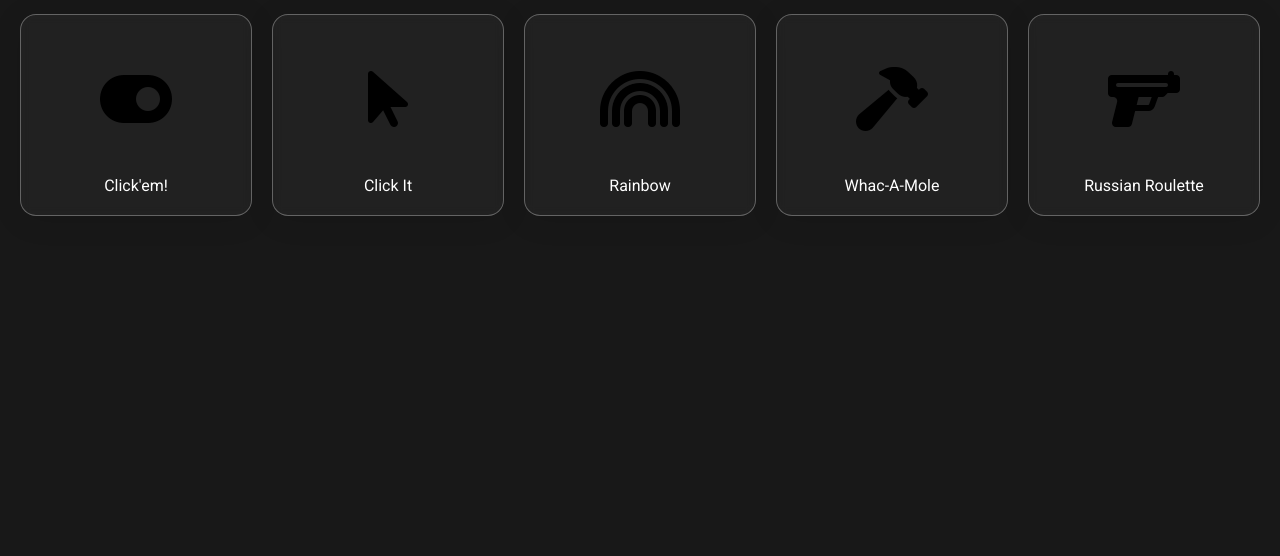
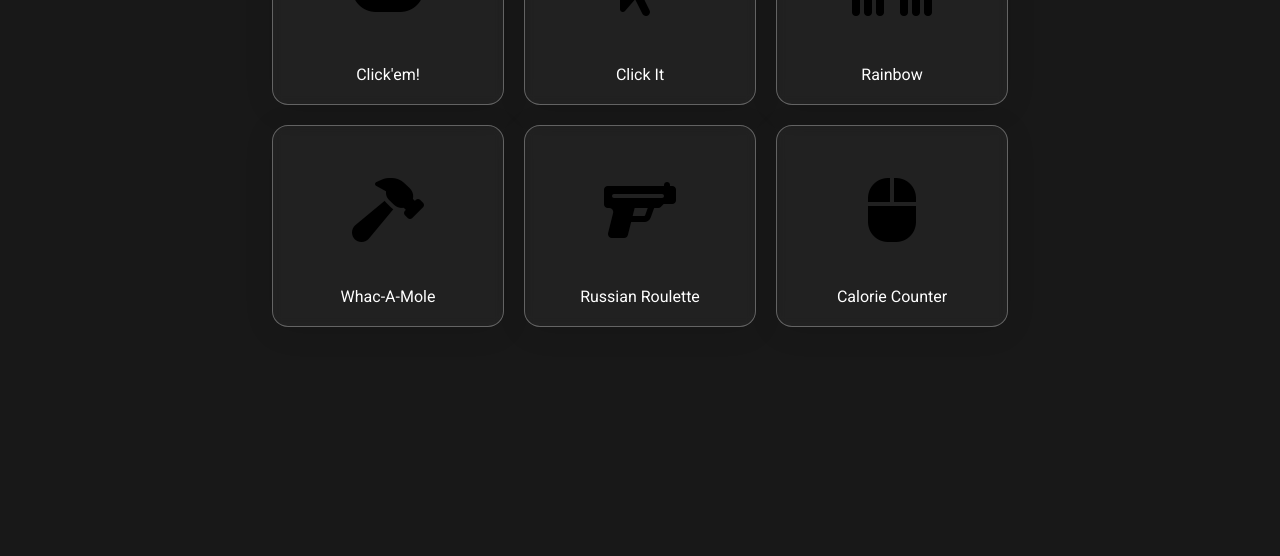
Before and after one commit to NewGuitarWhoDis/Useless-Games, a plain HTML site: page index.html in a window 1280 px wide. Shown: the part 244-800 px from the top of the page. Drawn offline with Linux system fonts and the light colour scheme.

Commit message:
Calorie Counter

```diff
--- /dev/null
+++ b/caleries-Button/src/css/styles.css
@@ -0,0 +1,56 @@
+/* imports */
+@import url("https://fonts.googleapis.com/css?family=Roboto:300,400,500,700,900&display=swap");
+
+body {
+    font-family: "Roboto", sans-serif;
+    display: flex;
+    justify-content: center;
+    flex-direction: column;
+    align-items: center;
+    height: 100vh;
+    background-color: rgb(24, 24, 24);
+    overflow: hidden;
+    gap: 30px;
+    -webkit-touch-callout: none; /* iOS Safari */
+    -webkit-user-select: none; /* Safari */
+    -khtml-user-select: none; /* Konqueror HTML */
+    -moz-user-select: none; /* Old versions of Firefox */
+    -ms-user-select: none; /* Internet Explorer/Edge */
+    user-select: none; /* Non-prefixed version, currently
+                            supported by Chrome, Edge, Opera and Firefox */
+    color: white;
+}
+
+button {
+    background-color: #4caf50;
+    border: none;
+    color: white;
+    padding: 15px 80px;
+    text-align: center;
+    text-decoration: none;
+    display: inline-block;
+    font-size: 2rem;
+    margin: 4px 2px;
+    cursor: pointer;
+    scale: 1;
+    transition: 0.2s;
+    border-radius: 10px;
+}
+
+button:hover {
+    background-color: #3e8e41;
+    scale: 1.1;
+}
+
+p {
+    font-size: 1.2rem;
+    font-weight: 200;
+    text-align: center;
+}
+
+span {
+    display: flex;
+    justify-content: center;
+    align-items: center;
+    gap: 5px;
+}
--- a/index.html
+++ b/index.html
@@ -34,6 +34,10 @@
 				<i class="fa-solid fa-gun"></i>
 				<span>Russian Roulette</span>
 			</a>
+			<a href="./caleries-Button/">
+				<i class="fa-solid fa-computer-mouse"></i>
+				<span>Calorie Counter</span>
+			</a>
 		</div>
 	</body>
 </html>
--- a/src/css/styles.css
+++ b/src/css/styles.css
@@ -67,4 +67,7 @@ span {
 .games {
     display: flex;
     flex-direction: row;
+    max-width: 70vw;
+    flex-wrap: wrap;
+    justify-content: center;
 }
```
Also changed, not shown: caleries-Button/index.html (added, +21 -0 lines), caleries-Button/src/js/script.js (added, +7 -0 lines).
